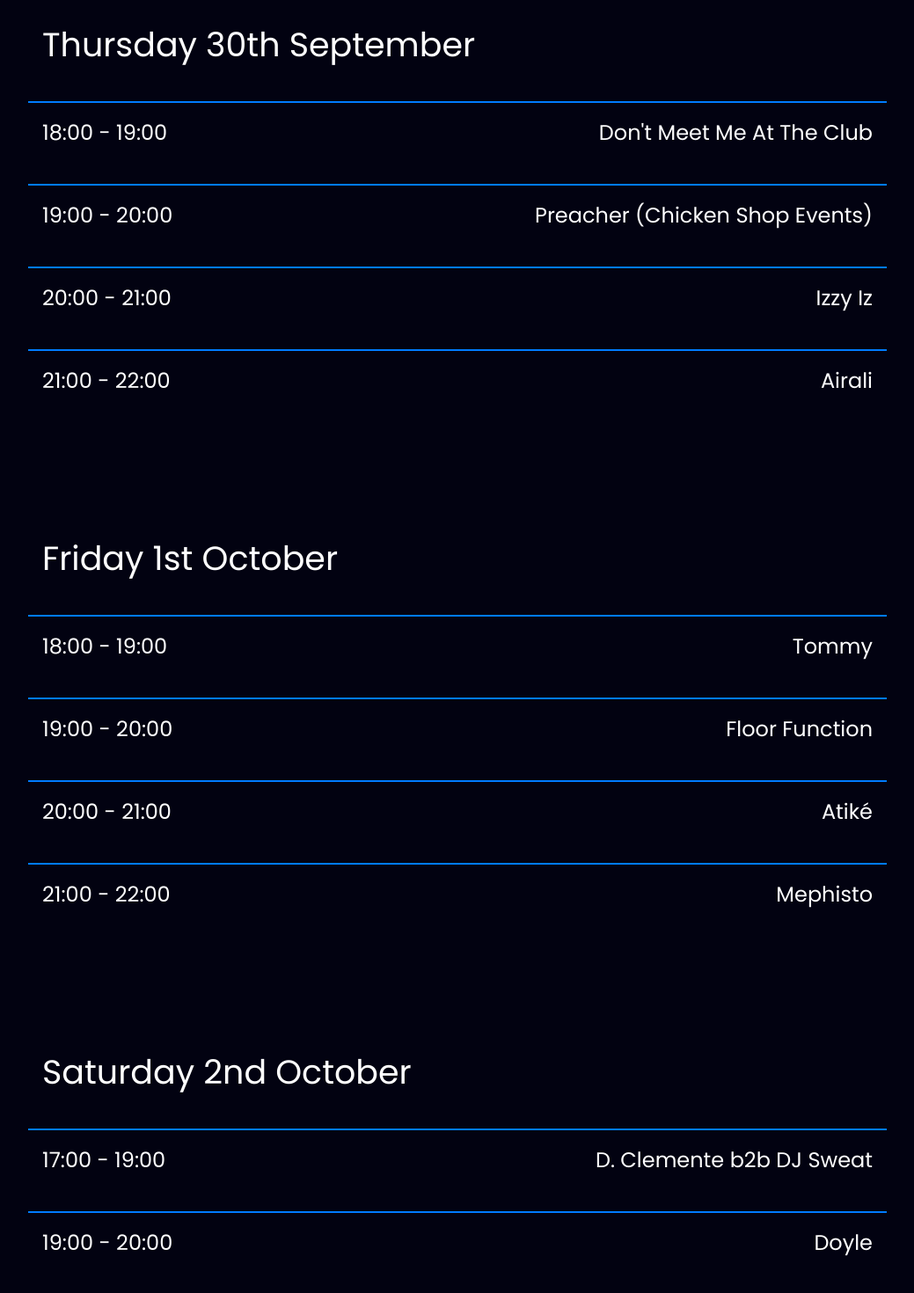
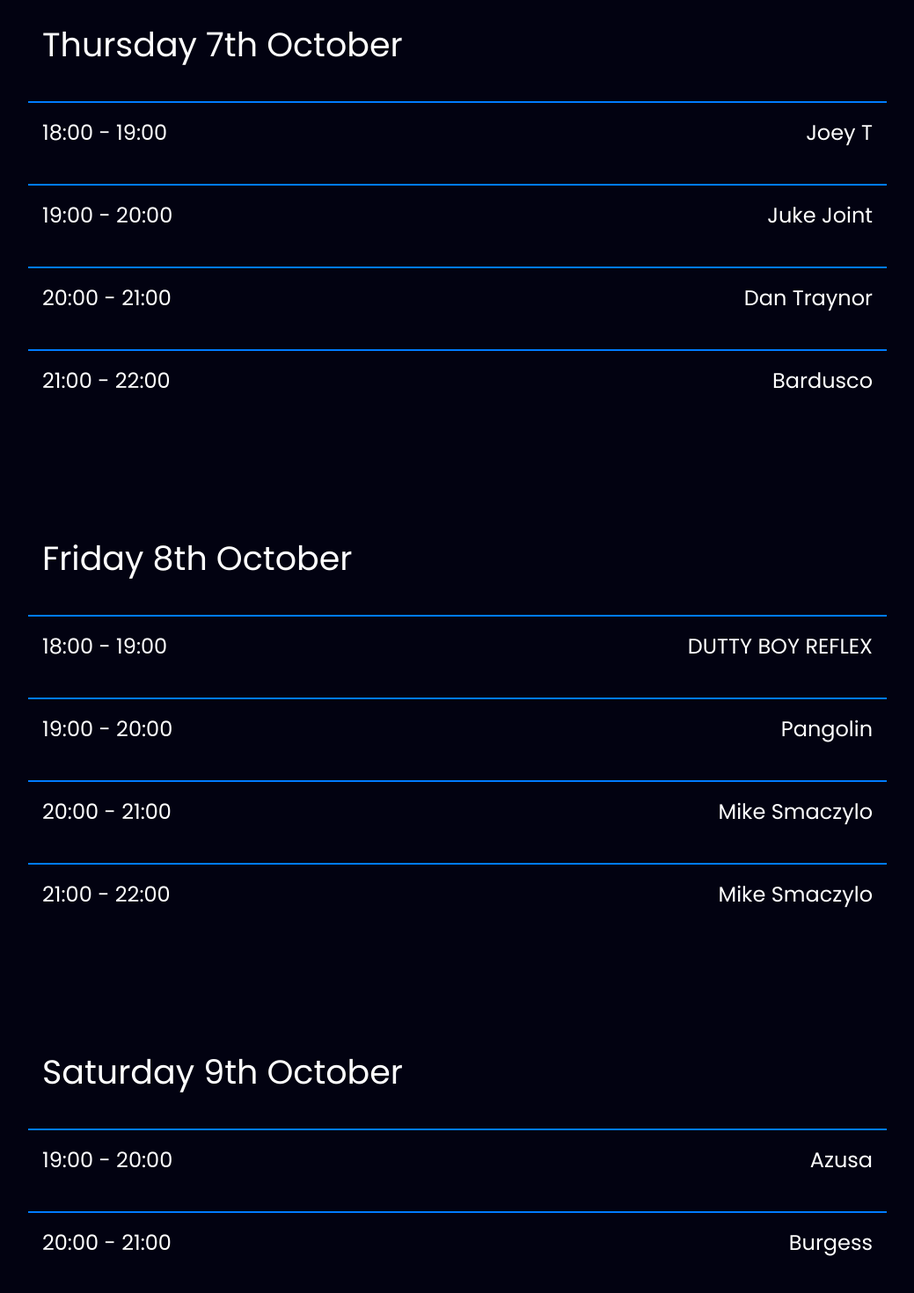
Before and after one commit to katiemhughes/radio-website, a React (Create React App) app: page /schedule in a window 1280 px wide. Shown: the part 200-1670 px from the top of the page at 88% size, without its empty margins (120-1159 px from the left). Built offline with nearby package versions, Linux system fonts and the light colour scheme.

Commit message:
scheudle update

```diff
--- a/src/components/schedule/Schedule.js
+++ b/src/components/schedule/Schedule.js
@@ -11,69 +11,65 @@ const Schedule = () => {
             <h1 className="schedule-title">SCHEDULE</h1>
             <table className="schedule-table">
                 <ScheduleDate
-                    showDate="Thursday 30th September"
+                    showDate="Thursday 7th October"
                 />
                 <ScheduleItem
                     showTime="18:00 - 19:00"
-                    showName="Don't Meet Me At The Club"
+                    showName="Joey T"
                 />
                 <ScheduleItem
                     showTime="19:00 - 20:00"
-                    showName="Preacher (Chicken Shop Events)"
+                    showName="Juke Joint"
                 />
                 <ScheduleItem
                     showTime="20:00 - 21:00"
-                    showName="Izzy Iz"
+                    showName="Dan Traynor"
                 />
                 <ScheduleItem
                     showTime="21:00 - 22:00"
-                    showName="Airali"
+                    showName="Bardusco"
                 />
             </table>
             <table className="schedule-table">
                 <ScheduleDate
-                    showDate="Friday 1st October"
+                    showDate="Friday 8th October"
                 />
                 <ScheduleItem
                     showTime="18:00 - 19:00"
-                    showName="Tommy"
+                    showName="DUTTY BOY REFLEX"
                 />
                 <ScheduleItem
                     showTime="19:00 - 20:00"
-                    showName="Floor Function"
+                    showName="Pangolin"
                 />
                 <ScheduleItem
                     showTime="20:00 - 21:00"
-                    showName="Atiké"
+                    showName="Mike Smaczylo"
                 />
                 <ScheduleItem
                     showTime="21:00 - 22:00"
-                    showName="Mephisto"
+                    showName="Mike Smaczylo"
                 />
             </table>
             <table className="schedule-table">
                 <ScheduleDate
-                    showDate="Saturday 2nd October"
-                />
-                <ScheduleItem
-                    showTime="17:00 - 19:00"
-                    showName="D. Clemente b2b DJ Sweat"
+                    showDate="Saturday 9th October"
                 />
                 <ScheduleItem
                     showTime="19:00 - 20:00"
-                    showName="Doyle"
+                    showName="Azusa"
                 />
                 <ScheduleItem
                     showTime="20:00 - 21:00"
-                    showName="Ship Sket"
+                    showName="Burgess"
                 />
                 <ScheduleItem
                     showTime="21:00 - 22:00"
-                    showName="Rose A"
+                    showName="Hats"
                 />
                 <ScheduleItem
                     showTime="22:00 - 23:00"
-                    showName="Bobo b2b Lathe"
+                    showName="Under The Umbrella"
                 />
             </table>
         </div>
```
